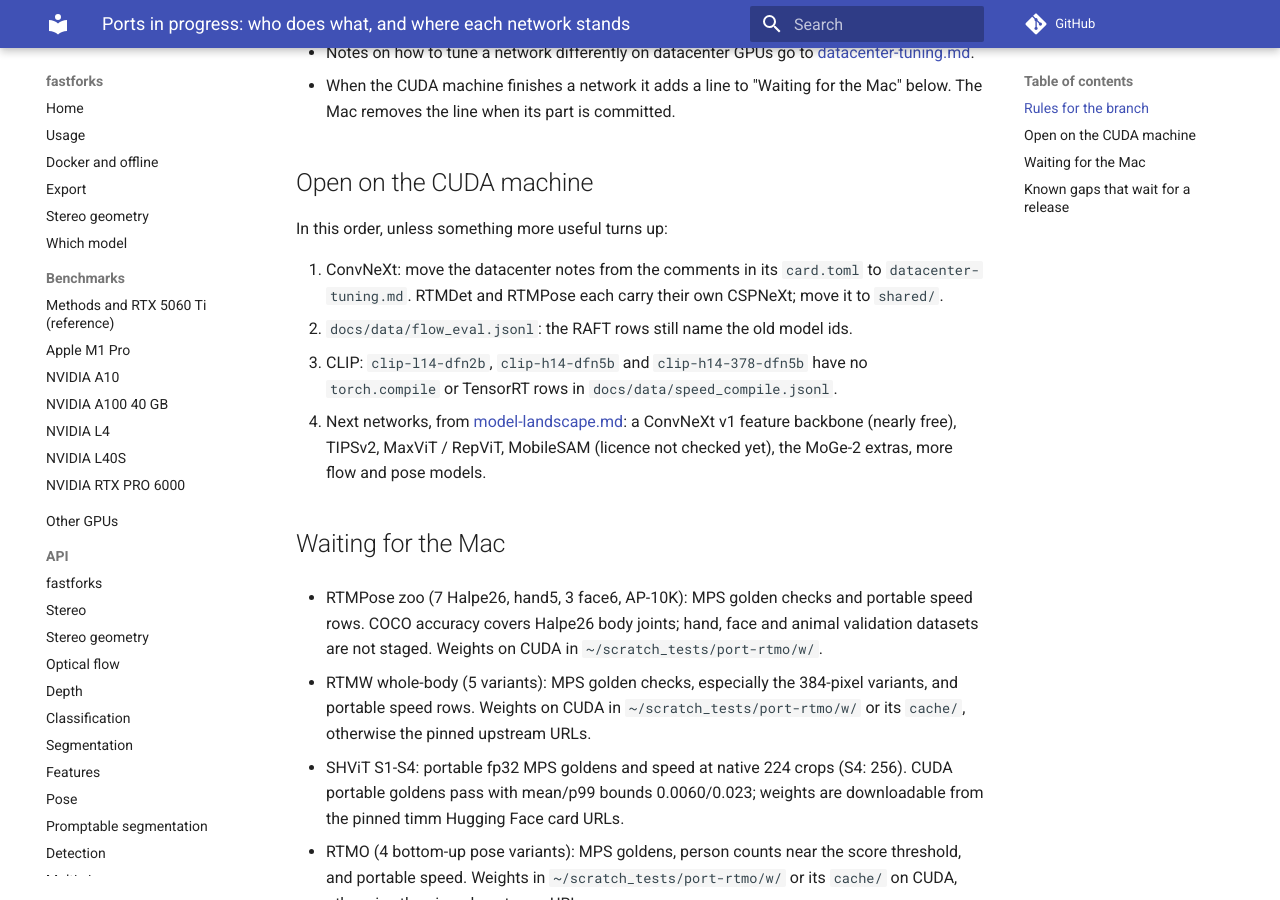
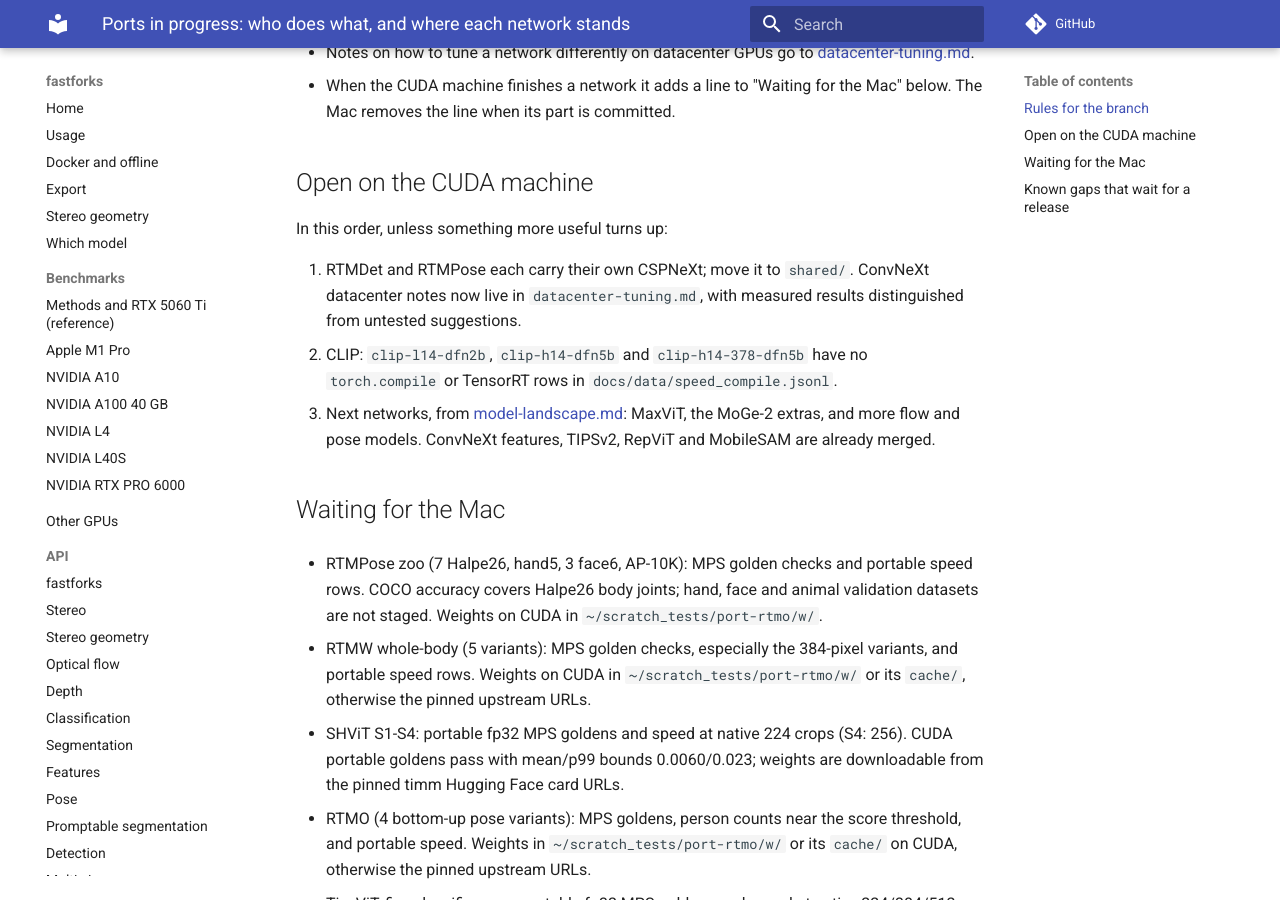
Before and after one commit to kleinicke/fastforks, an MkDocs documentation site: the page built from docs/plans/ports-status.md, in a window 1280 px wide and 900 px high, scrolled down 789 px. Built offline with MkDocs 1.6.1 and Material for MkDocs 9.7.7, drawn with Linux system fonts in a browser that asks for light colours; comment, search, counter and statistics services are not loaded.

Commit message:
Update handoff cleanup and tuning notes
Centralize ConvNeXt datacenter suggestions and distinguish them from measured RTX 5060 Ti results. Remove completed model tasks and the stale RAFT identifier issue after checking every RAFT evaluation ref against its card.

```diff
--- a/docs/plans/ports-status.md
+++ b/docs/plans/ports-status.md
@@ -28,13 +28,12 @@ Status (2026-11-10): working notes for the branch `work/ports`, which sits on to
 
 In this order, unless something more useful turns up:
 
-1. ConvNeXt: move the datacenter notes from the comments in its `card.toml` to `datacenter-tuning.md`. RTMDet and
-   RTMPose each carry their own CSPNeXt; move it to `shared/`.
-2. `docs/data/flow_eval.jsonl`: the RAFT rows still name the old model ids.
-3. CLIP: `clip-l14-dfn2b`, `clip-h14-dfn5b` and `clip-h14-378-dfn5b` have no `torch.compile` or TensorRT rows in
+1. RTMDet and RTMPose each carry their own CSPNeXt; move it to `shared/`. ConvNeXt datacenter notes now live
+   in `datacenter-tuning.md`, with measured results distinguished from untested suggestions.
+2. CLIP: `clip-l14-dfn2b`, `clip-h14-dfn5b` and `clip-h14-378-dfn5b` have no `torch.compile` or TensorRT rows in
    `docs/data/speed_compile.jsonl`.
-4. Next networks, from [model-landscape.md](model-landscape.md): a ConvNeXt v1 feature backbone (nearly free),
-   TIPSv2, MaxViT / RepViT, MobileSAM (licence not checked yet), the MoGe-2 extras, more flow and pose models.
+3. Next networks, from [model-landscape.md](model-landscape.md): MaxViT, the MoGe-2 extras, and more flow and pose
+   models. ConvNeXt features, TIPSv2, RepViT and MobileSAM are already merged.
 
 ## Waiting for the Mac
 
--- a/src/fastforks/classification/models/convnext/card.toml
+++ b/src/fastforks/classification/models/convnext/card.toml
@@ -43,10 +43,7 @@ mps_dtypes = ["float32"]
 #     rows (slower at batch 8), cuDNN depthwise conv everywhere (wins at batch 8, loses at batch 4 and at 384).
 #   LayerNorm fused into the depthwise conv would need a new kernel (the norm needs the whole channel vector of a
 #     pixel, the conv writes channel by channel): not built.
-# Not built, for datacenter GPUs (A100 / L40S / H100 class): batch 1 is launch bound there (~100 launches per call),
-# so batching is where the headroom is (a graph per batch size exists up to 2^20 input pixels; raise it and re-measure
-# the two row thresholds, which are tuned for this card); TF32 / fp32 accumulation costs nothing there but buys no
-# accuracy here (fp16 top-1 = fp32 top-1); bf16 has no fused conv kernels; INT8 belongs to a TensorRT export.
+# Datacenter tuning ideas and measurement limits: docs/plans/datacenter-tuning.md.
 kernels = ["fvm_conv", "fvm_seg"]  # _optimize.conv_ops (fvm_conv) + fvm_seg: the only libraries this family imports
 
 [output]
```
Also changed, not shown: docs/plans/datacenter-tuning.md (+5 -2 lines).
